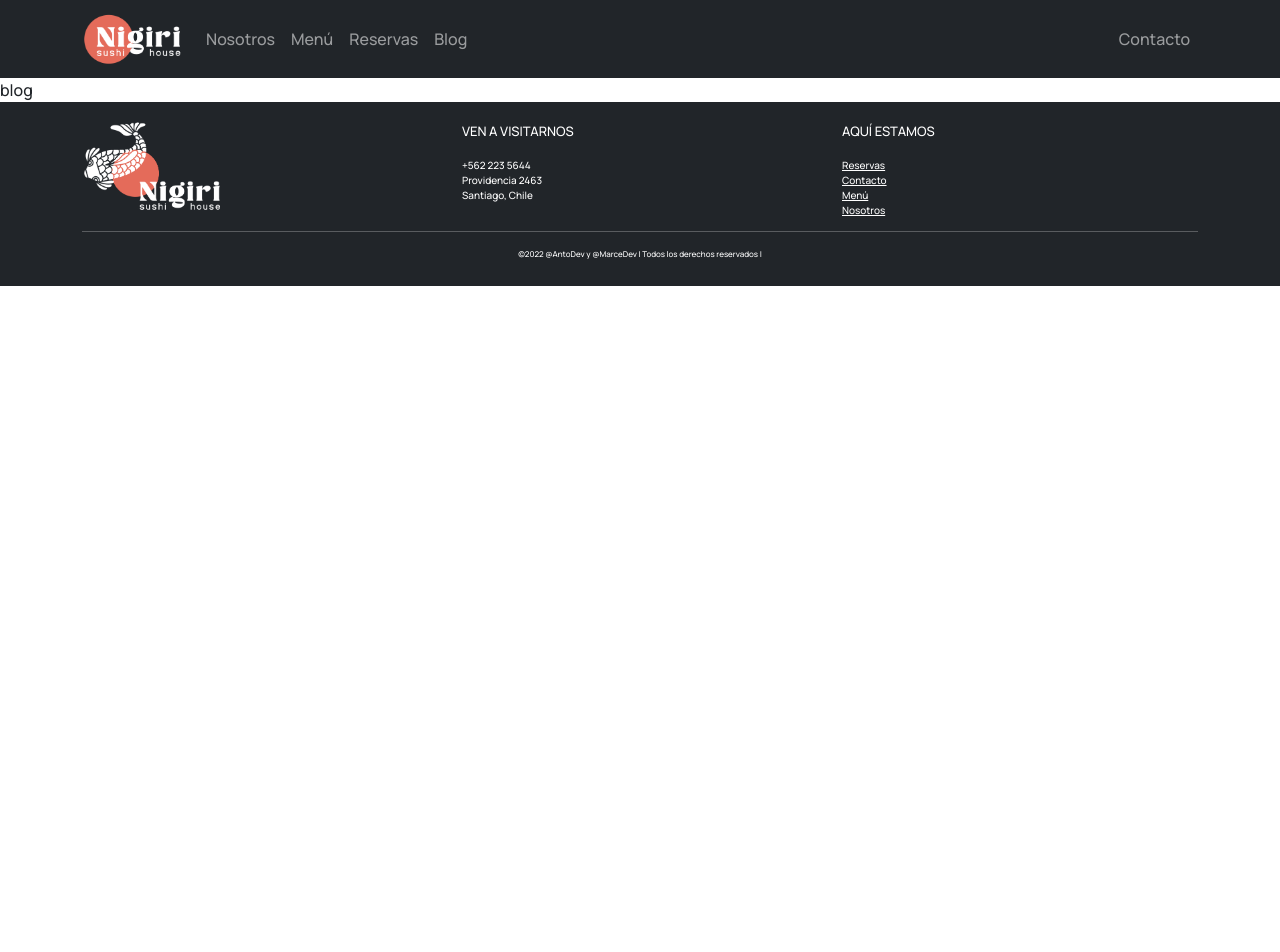
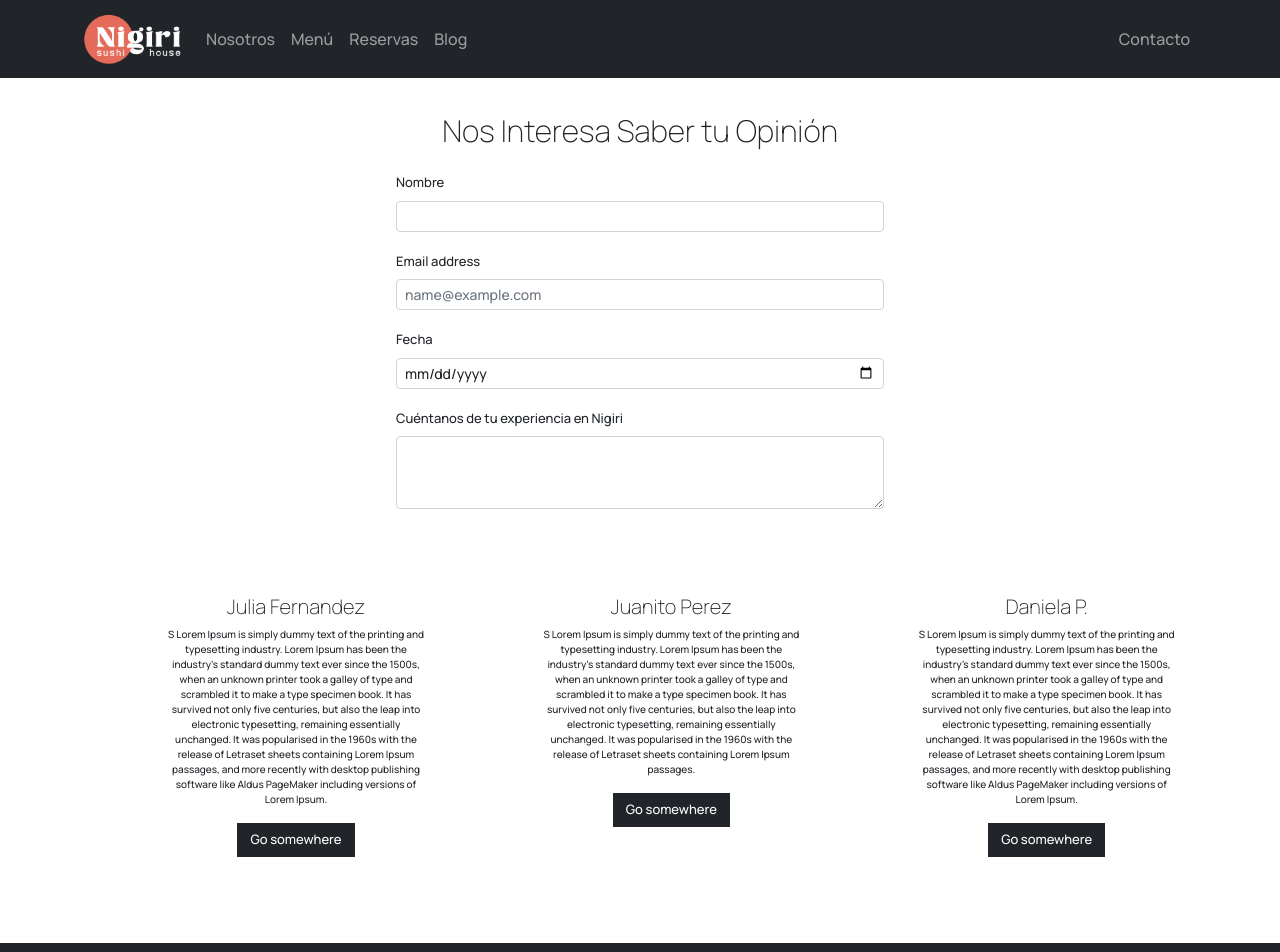
Before and after one commit to Marce3200/entrega-4, a React (Create React App) app: page /blog in a window 1280 px wide. Shown: the top 952 px of the page. Before the commit the page ends 800 px from the top, so only its background shows below. Built offline with nearby package versions, Linux system fonts and the light colour scheme.

Commit message:
estructura seccion blog

```diff
--- a/src/components/Blog/Blog.js
+++ b/src/components/Blog/Blog.js
@@ -1,8 +1,78 @@
 import React from 'react'
+import "./blog.css"
+import Button from "react-bootstrap/Button";
+import Card from "react-bootstrap/Card";
+import Form from 'react-bootstrap/Form';
 
 const blog = () => {
   return (
-    <div>blog</div>
+    <div>
+<p className="titulo-home">
+          Nos Interesa Saber tu Opinión
+        </p>
+<div>
+<Form className='container form'>
+
+      <Form.Group className="mb-3" controlId="name">
+        <Form.Label className='form-label'>Nombre</Form.Label>
+        <Form.Control size="sm" type="name"/>
+      </Form.Group>
+      <Form.Group className="mb-3" controlId="exampleForm.ControlInput1">
+        <Form.Label className='form-label'>Email address</Form.Label>
+        <Form.Control size="sm" type="email" placeholder="name@example.com" />
+      </Form.Group>
+      <Form.Group className="mb-3" controlId="date">
+        <Form.Label className='form-label'>Fecha</Form.Label>
+        <Form.Control size="sm" type="date"/>
+      </Form.Group>
+      <Form.Group className="mb-3" controlId="exampleForm.ControlTextarea1">
+        <Form.Label className='form-label'>Cuéntanos de tu experiencia en Nigiri</Form.Label>
+        <Form.Control size="sm"  as="textarea" rows={3} />
+      </Form.Group>
+    </Form>
+</div>
+
+      <div className="cards-favoritos container">
+
+        <Card className="card-favorito" style={{ width: "18rem" }}>
+
+          <Card.Body>
+            <Card.Title className="titulo-card">Julia Fernandez</Card.Title>
+            <Card.Text className="text-card">
+              S Lorem Ipsum is simply dummy text of the printing and typesetting industry. Lorem Ipsum has been the industry's standard dummy text ever since the 1500s, when an unknown printer took a galley of type and scrambled it to make a type specimen book. It has survived not only five centuries, but also the leap into electronic typesetting, remaining essentially unchanged. It was popularised in the 1960s with the release of Letraset sheets containing Lorem Ipsum passages, and more recently with desktop publishing software like Aldus PageMaker including versions of Lorem Ipsum.
+            </Card.Text>
+            <Button className="button-home" variant="dark">Go somewhere</Button>
+          </Card.Body>
+        </Card>
+
+        <Card className="card-favorito" style={{ width: "18rem" }}>
+
+          <Card.Body>
+            <Card.Title className="titulo-card">Juanito Perez</Card.Title>
+            <Card.Text className="text-card">
+            S Lorem Ipsum is simply dummy text of the printing and typesetting industry. Lorem Ipsum has been the industry's standard dummy text ever since the 1500s, when an unknown printer took a galley of type and scrambled it to make a type specimen book. It has survived not only five centuries, but also the leap into electronic typesetting, remaining essentially unchanged. It was popularised in the 1960s with the release of Letraset sheets containing Lorem Ipsum passages.
+            </Card.Text>
+            <Button className="button-home" variant="dark">Go somewhere</Button>
+          </Card.Body>
+        </Card>
+
+        <Card className="card-favorito" style={{ width: "18rem" }}>
+
+          <Card.Body className="card-body">
+            <Card.Title className="titulo-card" >Daniela P.</Card.Title>
+            <Card.Text className="text-card">
+            S Lorem Ipsum is simply dummy text of the printing and typesetting industry. Lorem Ipsum has been the industry's standard dummy text ever since the 1500s, when an unknown printer took a galley of type and scrambled it to make a type specimen book. It has survived not only five centuries, but also the leap into electronic typesetting, remaining essentially unchanged. It was popularised in the 1960s with the release of Letraset sheets containing Lorem Ipsum passages, and more recently with desktop publishing software like Aldus PageMaker including versions of Lorem Ipsum.
+            </Card.Text>
+            <Button className="button-home" variant="dark">Go somewhere</Button>
+          </Card.Body>
+        </Card>
+      </div>
+
+
+
+
+
+    </div>
   )
 }
 
--- a/src/components/Blog/blog.css
+++ b/src/components/Blog/blog.css
@@ -0,0 +1,8 @@
+.form {
+    width: 40%;
+    margin-bottom: 70px;
+}
+
+.form-label{
+    font-size: small;
+}
```
